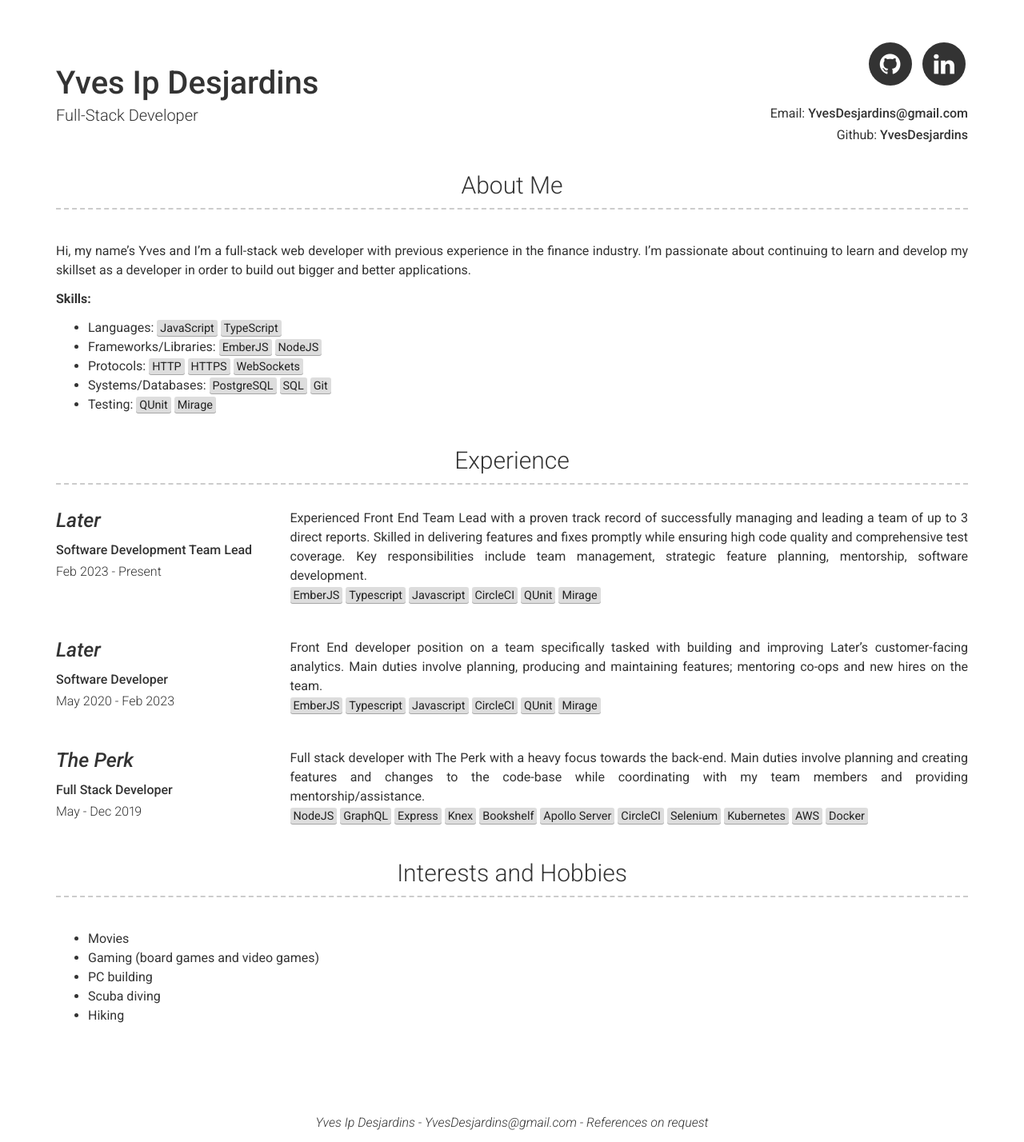
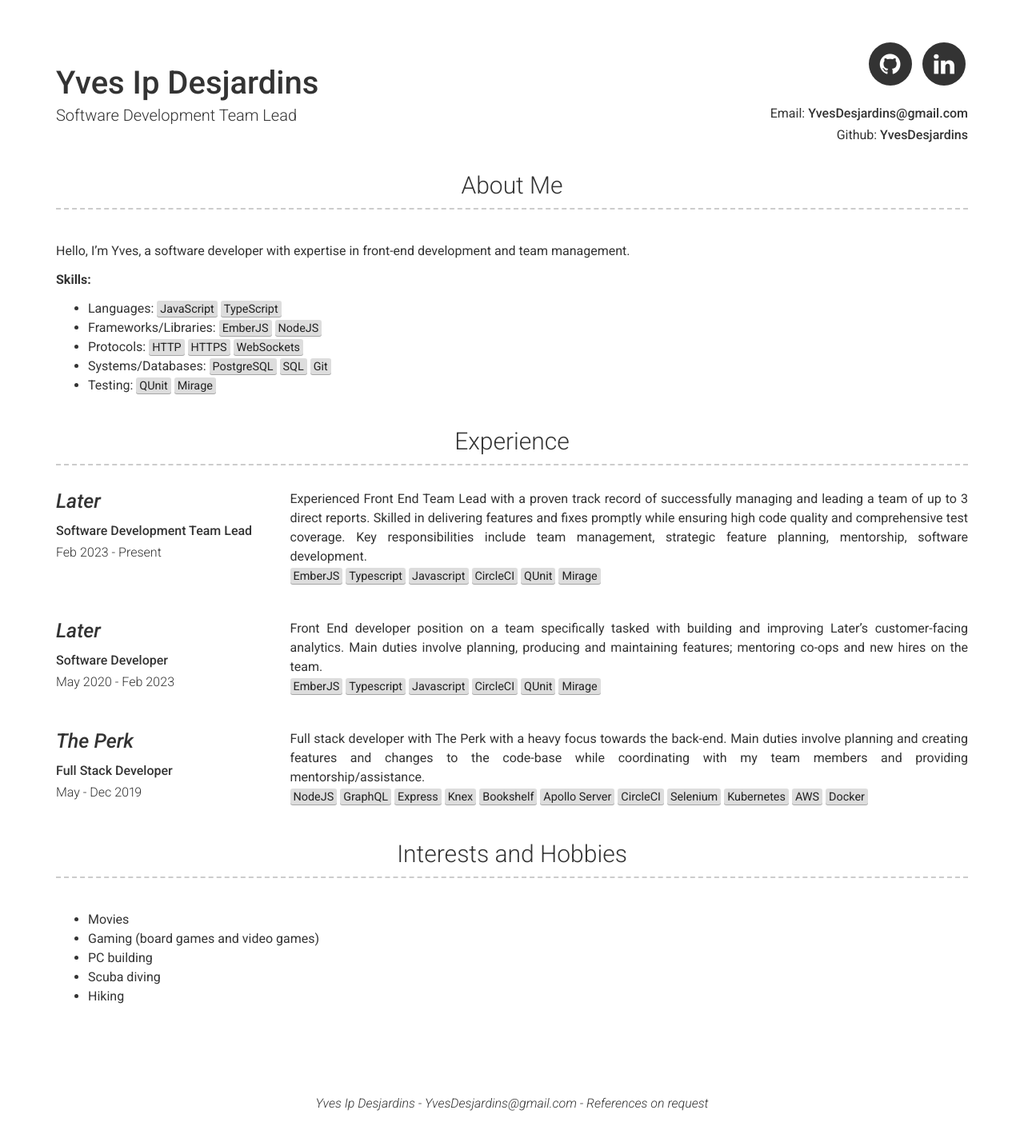
Before and after one commit to YvesDesjardins/YvesDesjardins.github.io, a Jekyll site: the page built from index.md, in a window 1280 px wide. Shown: the whole page at 80% size. Built offline with Jekyll 4.4.1, drawn with Linux system fonts in a browser that asks for light colours; after the commit the page ends 1404 px from its top, so only the background shows below that.

Commit message:
Update _config.yml

```diff
--- a/_config.yml
+++ b/_config.yml
@@ -4,7 +4,7 @@
 
 # Personal info
 name: Yves Ip Desjardins
-title: Full-Stack Developer
+title: Software Development Team Lead
 email: YvesDesjardins@gmail.com
 website: www.github.com/YvesDesjardins
 # phone: +1(604)401-4639
@@ -17,7 +17,7 @@ linkedin_username: YvesIpDesjardins
 # about_title: About Me
 # about_profile_image: images/profile.jpg
 about_content: | # this will include new lines to allow paragraphs
-  Hi, my name's Yves and I'm a full-stack web developer with previous experience in the finance industry. I'm passionate about continuing to learn and develop my skillset as a developer in order to build out bigger and better applications.
+  Hello, I'm Yves, a software developer with expertise in front-end development and team management.
 
 about_skills: |
   **Skills:**
```
